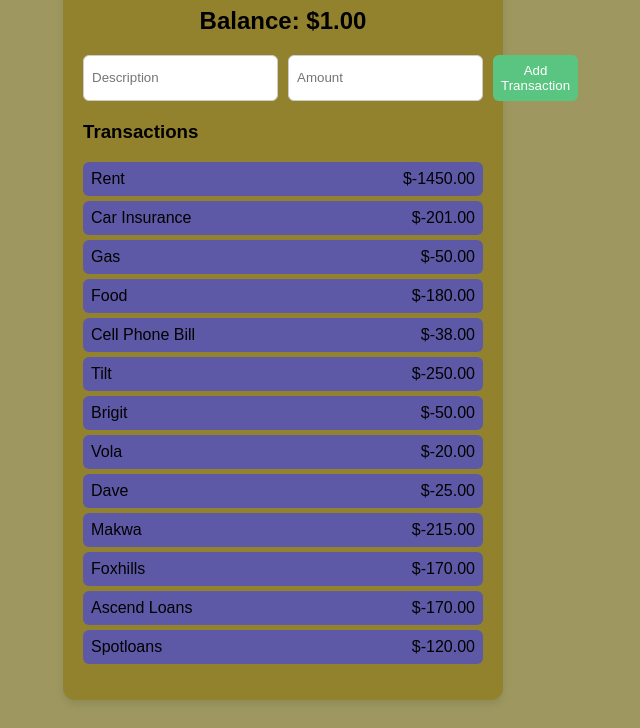
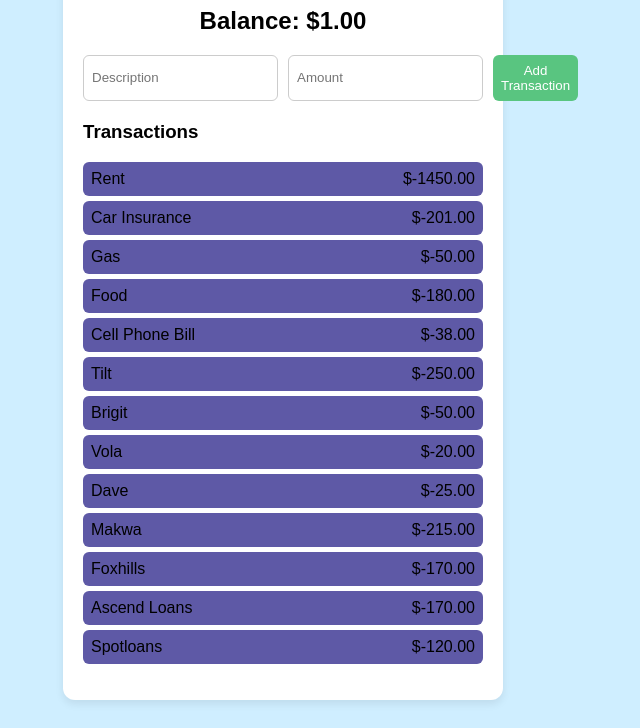
Before and after one commit to reidtempe12/budget-tracker, a plain HTML site: page index.html in a window 1280 px wide. Shown: the part 121-849 px from the top of the page, without its empty margins (357-997 px from the left). Drawn offline with Linux system fonts and the light colour scheme.

Commit message:
Set site background to light blue and adjust container colors

```diff
--- a/script.js
+++ b/script.js
@@ -4,7 +4,8 @@ const descEl = document.getElementById("desc");
 const amountEl = document.getElementById("amount");
 const addBtn = document.getElementById("add");
 
-let balance = 0;
+// Initialize balance from the DOM (if present) or default to 0
+let balance = Number(balanceEl.textContent) || 0;
 
 addBtn.addEventListener("click", () => {
   const desc = descEl.value.trim();
--- a/style.css
+++ b/style.css
@@ -1,6 +1,7 @@
 body {
   font-family: Arial, sans-serif;
-  background: #9e9860;
+  /* light blue background requested */
+  background: #cfeeff;
   display: flex;
   justify-content: center;
   padding: 20px;
@@ -8,10 +9,11 @@ body {
 
 .container {
   width: 400px;
-  background: #93822d;
+  /* adjust container for good contrast on light blue background */
+  background: #ffffff;
   padding: 20px;
   border-radius: 12px;
-  box-shadow: 0 4px 8px rgba(0,0,0,0.1);
+  box-shadow: 0 4px 8px rgba(0,0,0,0.08);
 }
 
 h1 {
```
